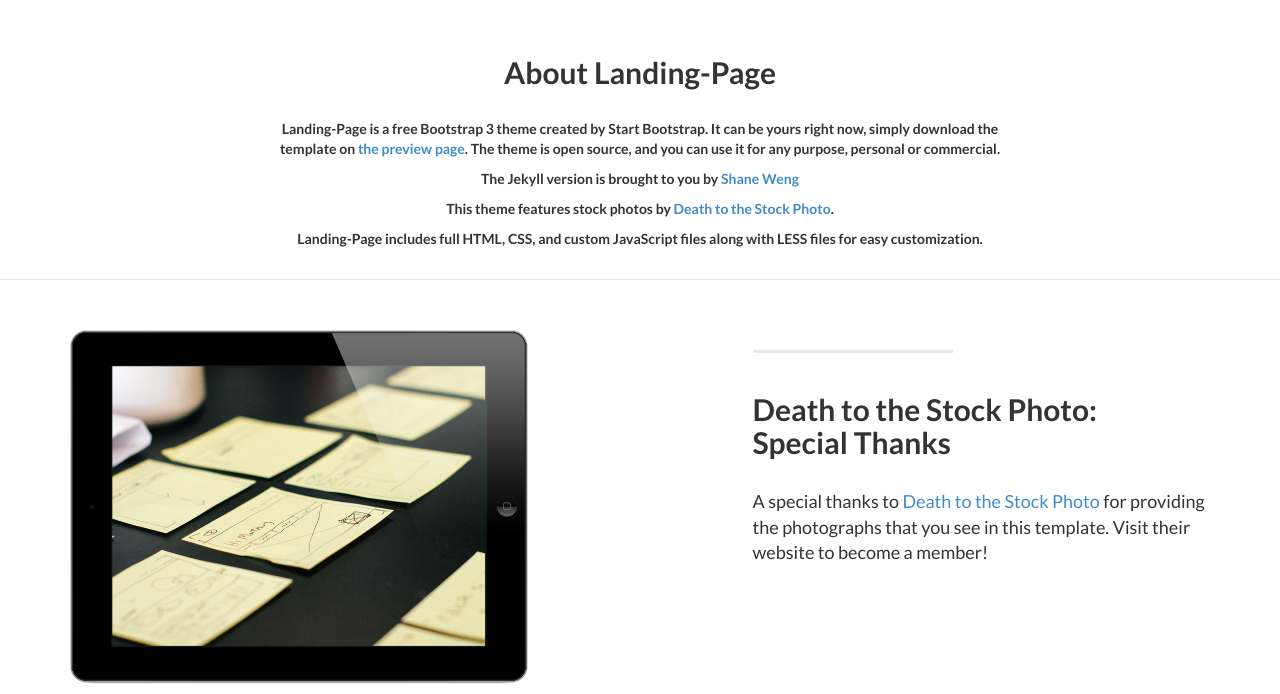
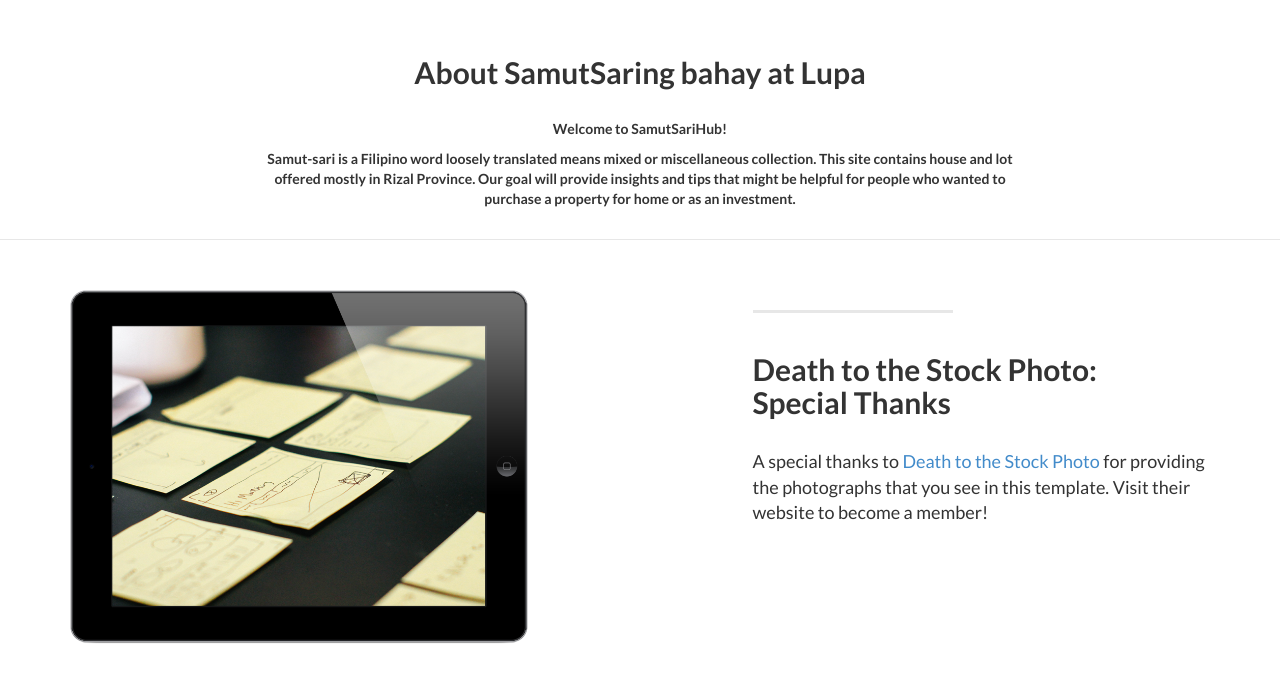
Before and after one commit to oscariotes/EQ-Lead-Gen, a Jekyll site: the page built from index.html, in a window 1280 px wide and 900 px high, scrolled down 519 px, cut to the strip 206-900 px from the top of the window. Built offline with Jekyll 4.4.1, drawn with Linux system fonts in a browser that asks for light colours; nearby versions of some CDN libraries; library files that are not in the unit come from our copies.

Commit message:
Update about.html

```diff
--- a/_includes/about.html
+++ b/_includes/about.html
@@ -3,12 +3,12 @@
         <div class="row">
             <div class="col-lg-8 col-lg-offset-2">
               <br/><br/>
-              <h2>About Landing-Page</h2>
+              <h2>About SamutSaring bahay at Lupa</h2>
               <br/>
-                <p>Landing-Page is a free Bootstrap 3 theme created by Start Bootstrap. It can be yours right now, simply download the template on <a href="http://startbootstrap.com/template-overviews/landing-page/">the preview page</a>. The theme is open source, and you can use it for any purpose, personal or commercial.</p>
-                <p>The Jekyll version is brought to you by <a href="https://github.com/swcool">Shane Weng</a></p>
-                <p>This theme features stock photos by <a href="http://join.deathtothestockphoto.com//">Death to the Stock Photo</a>.</p>
-                <p>Landing-Page includes full HTML, CSS, and custom JavaScript files along with LESS files for easy customization.</p>
+                <p>Welcome to SamutSariHub!</p>
+                <p>Samut-sari is a Filipino word loosely translated means mixed or miscellaneous collection. This site contains house and lot offered mostly in Rizal Province. Our goal will provide insights and tips that might be helpful for people who wanted to purchase a property for home or as an investment.</a></p>
+
+
                 <br/>
               </div>
         </div>
```
